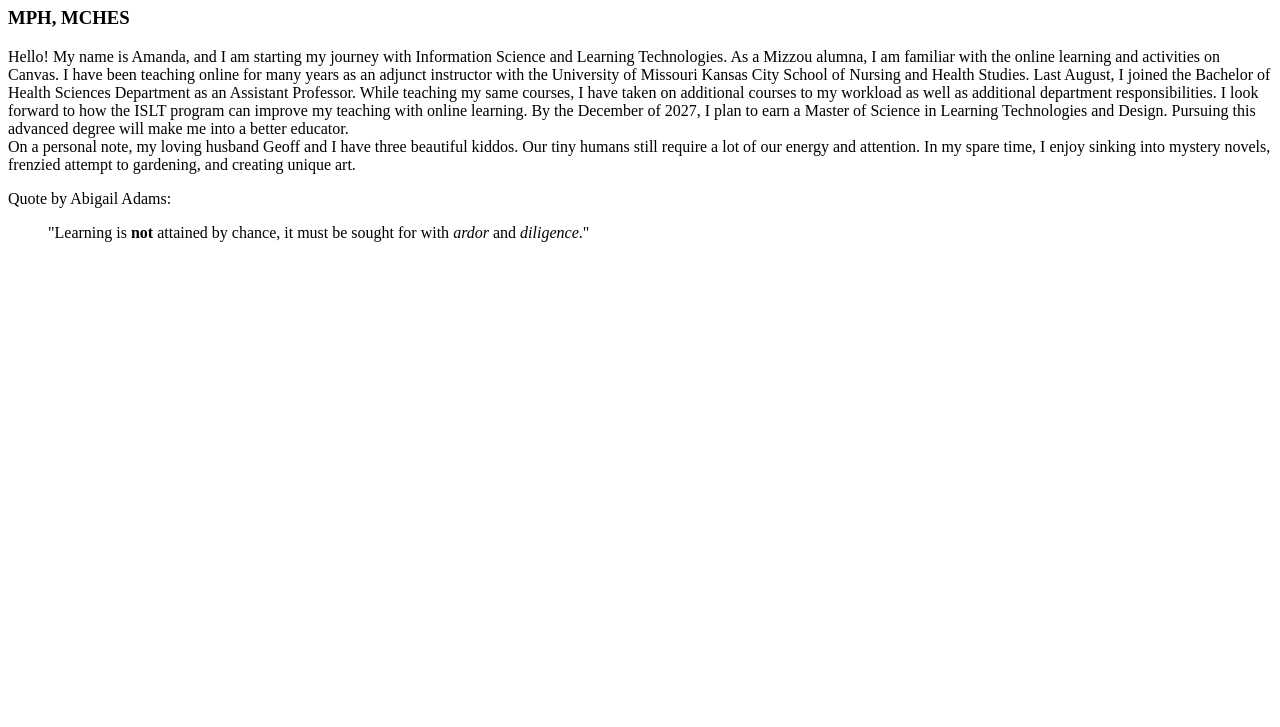
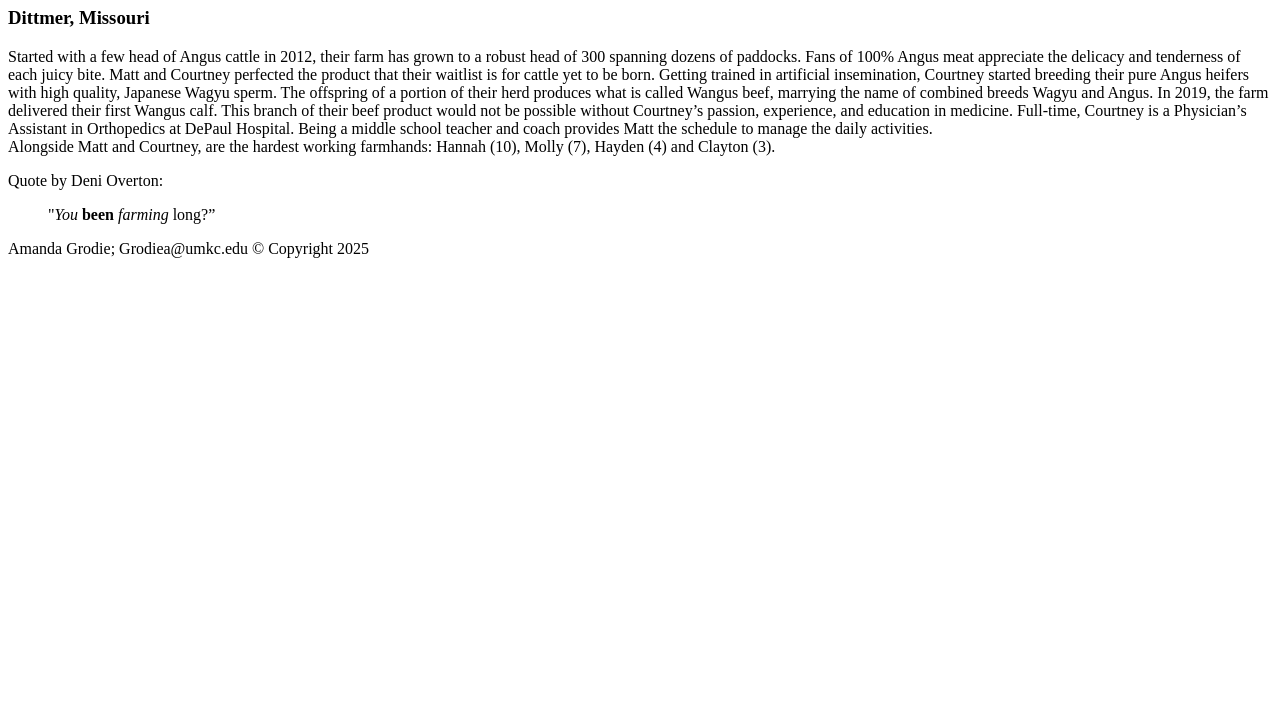
Before and after one commit to grodiea/grodiea.github.io, a plain HTML site: page webdevelopment/webdevelopment/about.html in a window 1280 px wide. Shown: the part 73-800 px from the top of the page. Drawn offline with Linux system fonts and the light colour scheme.

Commit message:
Add files via upload

```diff
--- a/webdevelopment/webdevelopment/about.html
+++ b/webdevelopment/webdevelopment/about.html
@@ -1,17 +1,26 @@
 <!DOCTYPE html>
-<!--This a comment that the browser would ignore.-->
+<!--Title:  About Page
+Use: Informational  page about the farm
+Author:  Amanda Grodie
+School/Term:  University of Missouri Columbia
+Developed: June 15, 2025
+Tested:  June 15, 2025; Passed on Firefox and Chrome browsers.-->
 <html lang="en-US">
 <head>
                <meta charset="utf-8">
                <title>About Me</title>
 </head>
 <body>
-    <h1>Amanda Grodie</h1>
-    <h3>MPH, MCHES</h3>
-    <p>Hello! My name is Amanda, and I am starting my journey with Information Science and Learning Technologies. As a Mizzou alumna, I am familiar with the online learning and activities on Canvas. I have been teaching online for many years as an adjunct instructor with the University of Missouri Kansas City School of Nursing and Health Studies. Last August, I joined the Bachelor of Health Sciences Department as an Assistant Professor. While teaching my same courses, I have taken on additional courses to my workload as well as additional department responsibilities. I look forward to how the ISLT program can improve my teaching with online learning.
-    By the December of 2027, I plan to earn a Master of Science in Learning Technologies and Design. Pursuing this advanced degree will make me into a better educator.
-    <br>On a personal note, my loving husband Geoff and I have three beautiful kiddos. Our tiny humans still require a lot of our energy and attention. In my spare time, I enjoy sinking into mystery novels, frenzied attempt to gardening, and creating unique art.</p>
-    <p>Quote by Abigail Adams:</p>
-    <blockquote>"Learning is <strong>not</strong> attained by chance, it must be sought for with <em>ardor</em> and <em>diligence</em>."</blockquote>
-
+    <h1>MC Grodie Farms</h1>
+    <h3>Dittmer, Missouri</h3>
+    <p>Started with a few head of Angus cattle in 2012, their farm has grown to a robust head of 300 spanning dozens of paddocks. Fans of 100% Angus meat appreciate the delicacy and tenderness of each juicy bite. Matt and Courtney perfected the product that their waitlist is for cattle yet to be born.
+Getting trained in artificial insemination, Courtney started breeding their pure Angus heifers with high quality, Japanese Wagyu sperm. The offspring of a portion of their herd produces what is called Wangus beef, marrying the name of combined breeds Wagyu and Angus. In 2019, the farm delivered their first Wangus calf.
+This branch of their beef product would not be possible without Courtney’s passion, experience, and education in medicine. Full-time, Courtney is a Physician’s Assistant in Orthopedics at DePaul Hospital.
+Being a middle school teacher and coach provides Matt the schedule to manage the daily activities.
+    <br>Alongside Matt and Courtney, are the hardest working farmhands: Hannah (10), Molly (7), Hayden (4) and Clayton (3).</p>
+    <p>Quote by Deni Overton:</p>
+    <blockquote>"<em>You</em> <strong>been</strong> <em>farming</em> long?”</blockquote>
+    <footer>
+        <p>Amanda Grodie; Grodiea@umkc.edu &copy; Copyright 2025</p>
+    </footer>
 </html>
```
Also changed, not shown: webdevelopment/webdevelopment/grodie_template.html (+8 -2 lines), webdevelopment/webdevelopment/index.html (+10 -9 lines).
